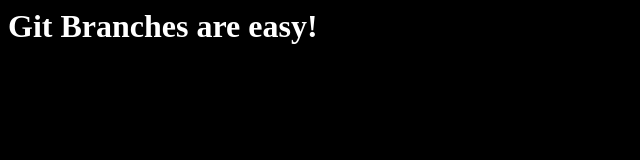
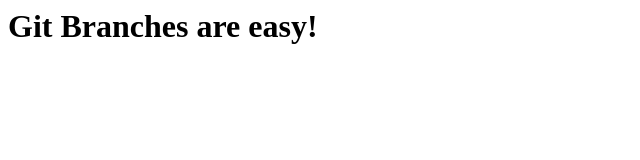
Before and after one commit to rakibahmedsaleh-seu/branches_git, a plain HTML site: page index.html in a window 1280 px wide. Shown: the whole page, without its empty margins (0-640 px from the left). Drawn offline with Linux system fonts and the light colour scheme.

Commit message:
Light Theme changed

```diff
--- a/index.css
+++ b/index.css
@@ -1 +1 @@
-body{background-color: black; color:white}
+body{background-color: white; color:black}
```
